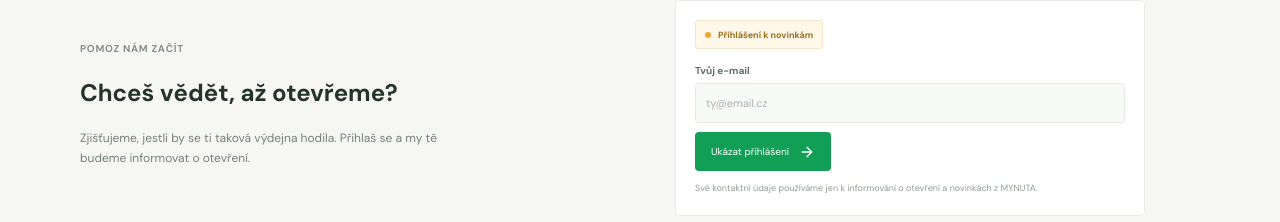
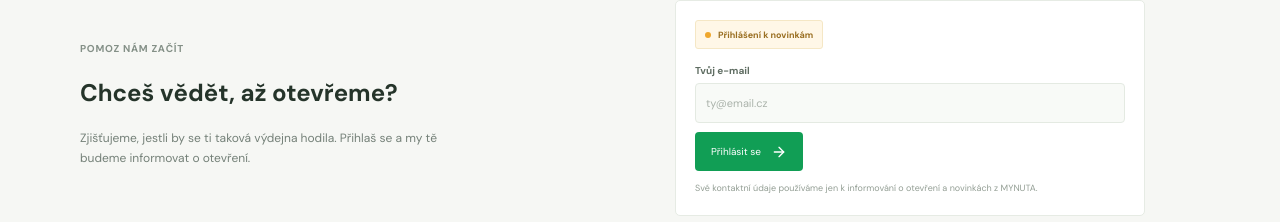
Before and after one commit to miroslavNemecDev/mynuta, a React (Vite) app: page / in a window 1280 px wide. Shown: the part 3980-4202 px from the top of the page. Built offline with nearby package versions, Linux system fonts and the light colour scheme.

Commit message:
Allow direct email input interaction

```diff
--- a/src/PublicLanding.tsx
+++ b/src/PublicLanding.tsx
@@ -159,7 +159,6 @@ function PublicLanding() {
   const [startedAt, setStartedAt] = useState<number | null>(null)
   const [elapsed, setElapsed] = useState(0)
   const [interestEmail, setInterestEmail] = useState('')
-  const [interestDemo, setInterestDemo] = useState(false)
   const [interestState, setInterestState] = useState<'idle' | 'submitting' | 'success' | 'error'>('idle')
   const [interestMessage, setInterestMessage] = useState('')
 
@@ -421,13 +420,9 @@ function PublicLanding() {
           <form className="interest-demo" onSubmit={handleInterestSubmit}>
             <span className="demo-badge"><span /> Přihlášení k novinkám</span>
             <label htmlFor="interest-email">Tvůj e-mail</label>
-            <input id="interest-email" type="email" value={interestEmail} onChange={(event) => setInterestEmail(event.target.value)} placeholder="ty@email.cz" disabled={!interestDemo && interestState !== 'success'} aria-describedby="interest-note" required />
+            <input id="interest-email" type="email" value={interestEmail} onChange={(event) => setInterestEmail(event.target.value)} placeholder="ty@email.cz" aria-describedby="interest-note" required />
             <div className="interest-actions">
-              {!interestDemo ? (
-                <button type="button" className="button-primary" onClick={() => setInterestDemo(true)}>Ukázat přihlášení <ArrowRight size={16} /></button>
-              ) : (
-                <button type="submit" className="button-primary" disabled={interestState === 'submitting'}>{interestState === 'submitting' ? 'Odesílám...' : 'Přihlásit se'} <ArrowRight size={16} /></button>
-              )}
+              <button type="submit" className="button-primary" disabled={interestState === 'submitting'}>{interestState === 'submitting' ? 'Odesílám...' : 'Přihlásit se'} <ArrowRight size={16} /></button>
             </div>
             {interestMessage && <small className={`interest-message ${interestState}`}>{interestMessage}</small>}
             <small id="interest-note">Své kontaktní údaje používáme jen k informování o otevření a novinkách z MYNUTA.</small>
```
